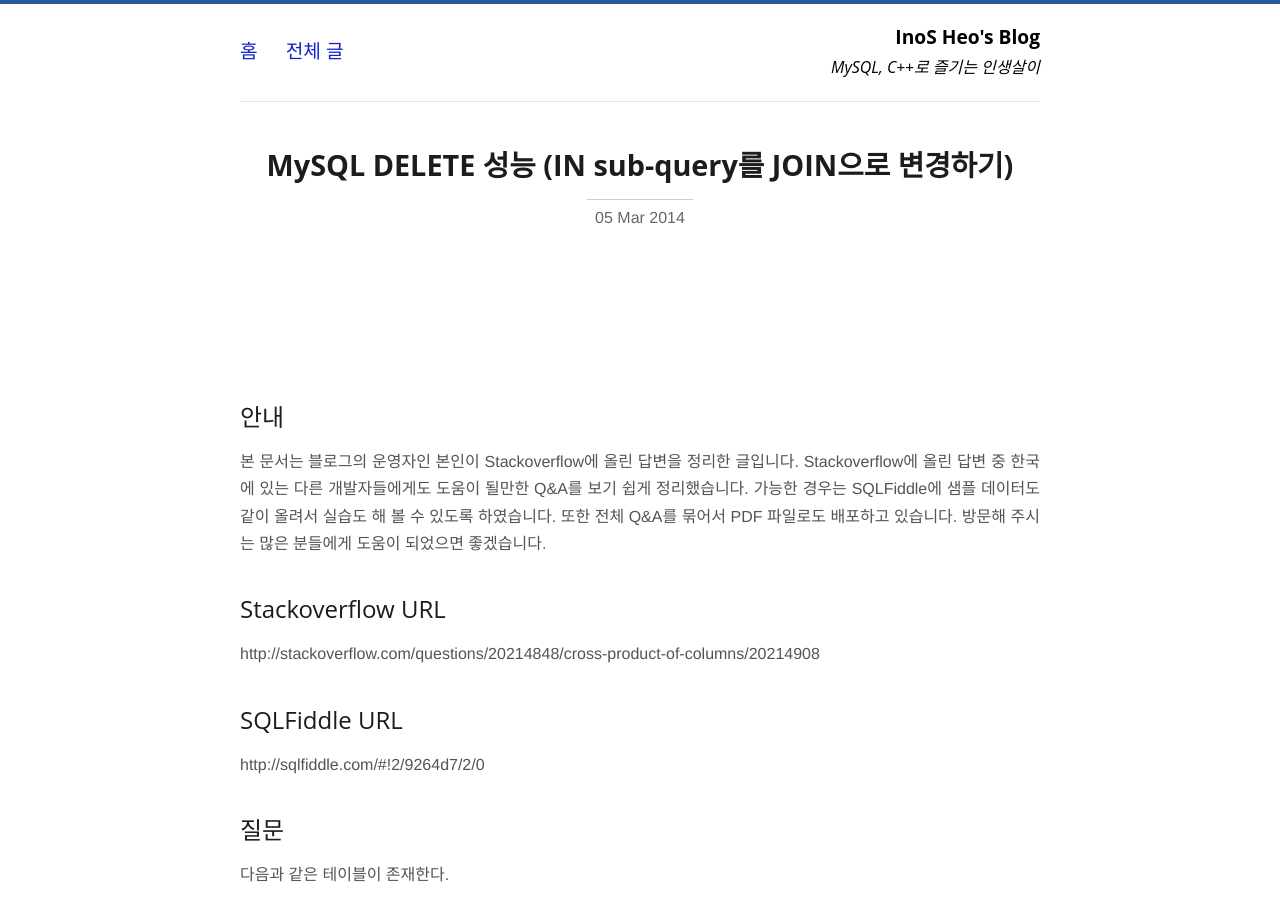
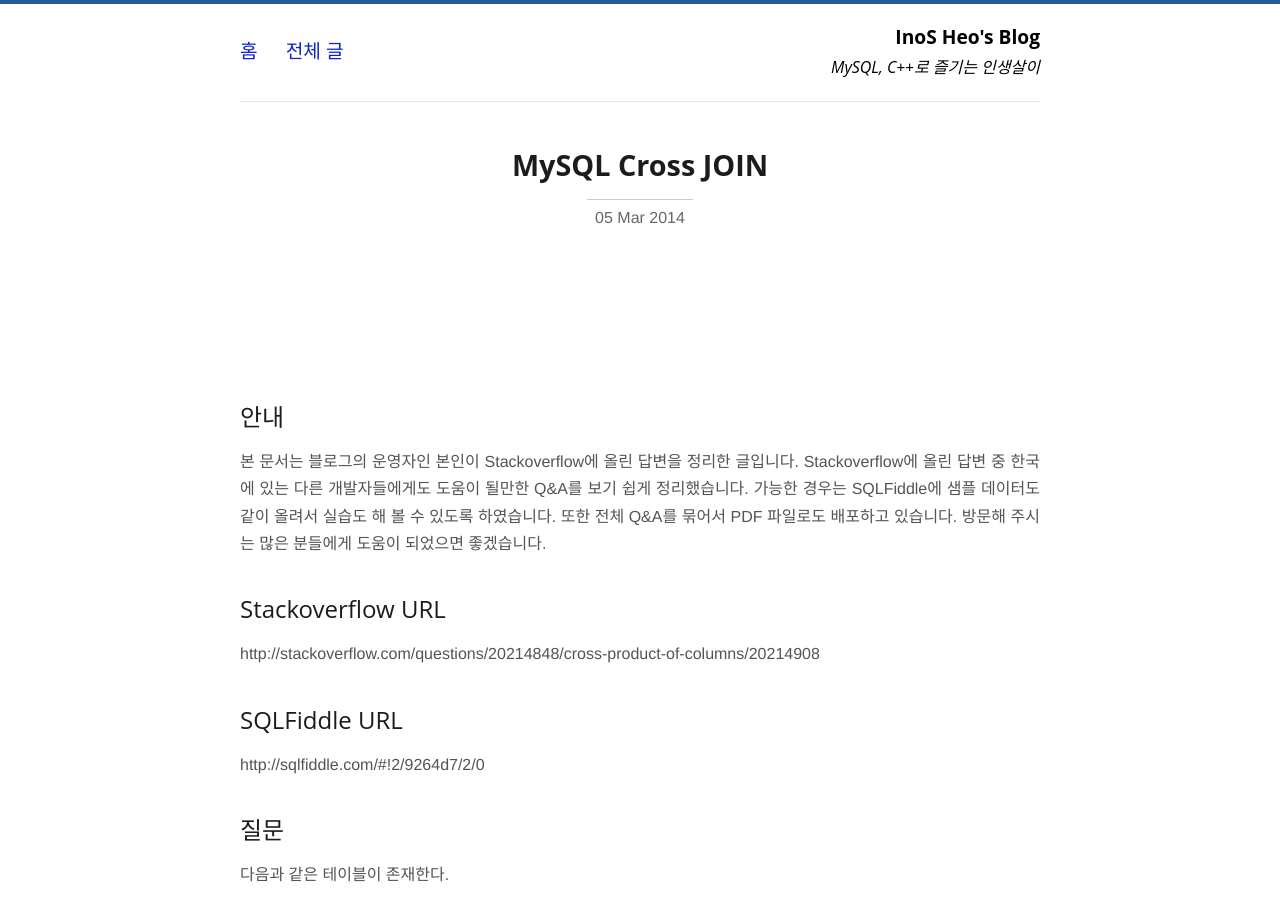
Before and after one commit to jason-heo/jason-heo.github.io, a Jekyll site: the page built from _posts/2014-01-01-mysql-cross-join.md, in a window 1280 px wide and 900 px high. Built offline with Jekyll 4.4.1, drawn with Linux system fonts in a browser that asks for light colours; Markdown is read by kramdown in place of the engine named in the settings; comment, search, counter and statistics services are not loaded.

Commit message:
title 수정

```diff
--- a/_posts/2014-01-01-mysql-cross-join.md
+++ b/_posts/2014-01-01-mysql-cross-join.md
@@ -1,6 +1,6 @@
 ---
 layout: post
-title: "MySQL DELETE 성능 (IN sub-query를 JOIN으로 변경하기)"
+title: "MySQL Cross JOIN"
 date: 2014-03-05 21:34:00
 categories: mysql
 ---
```
